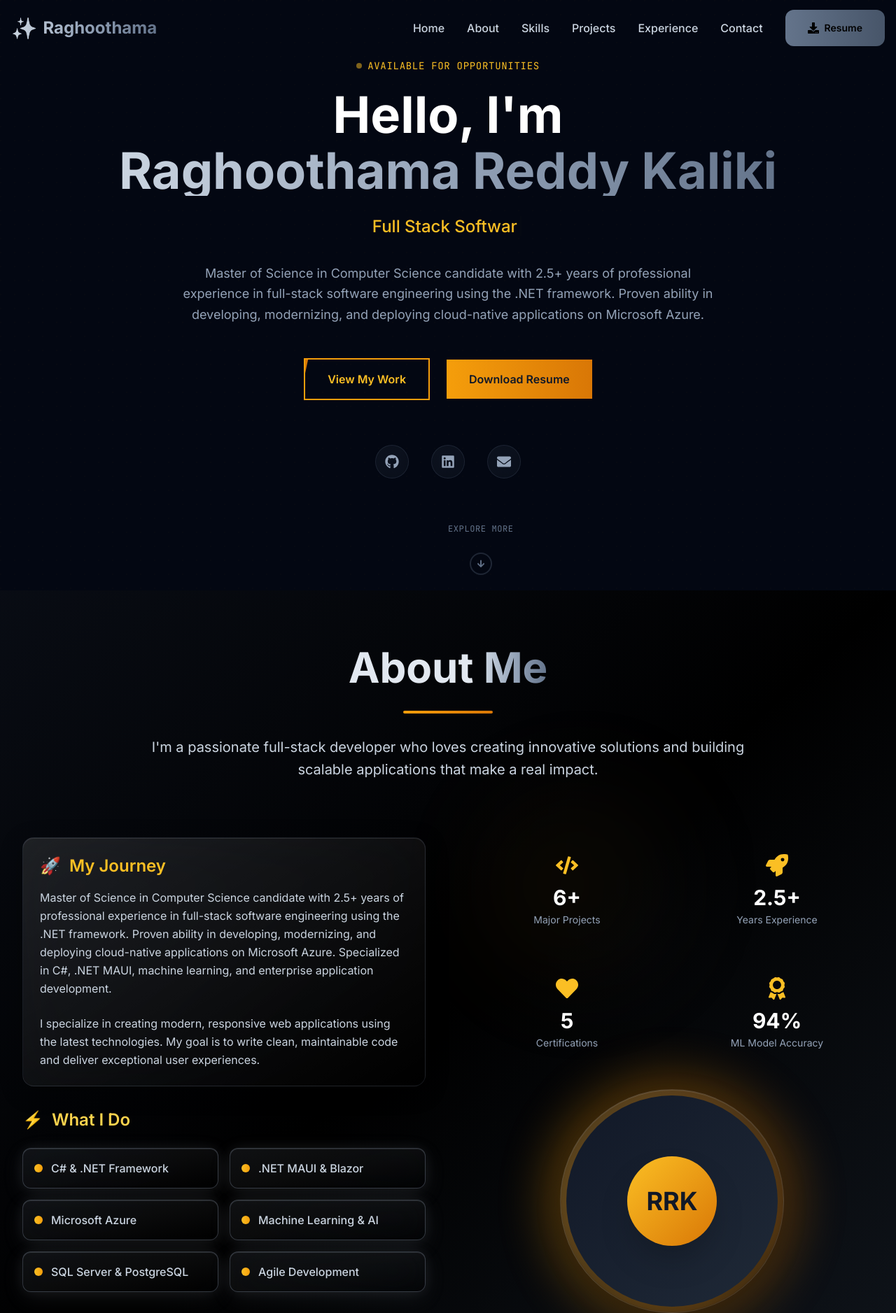
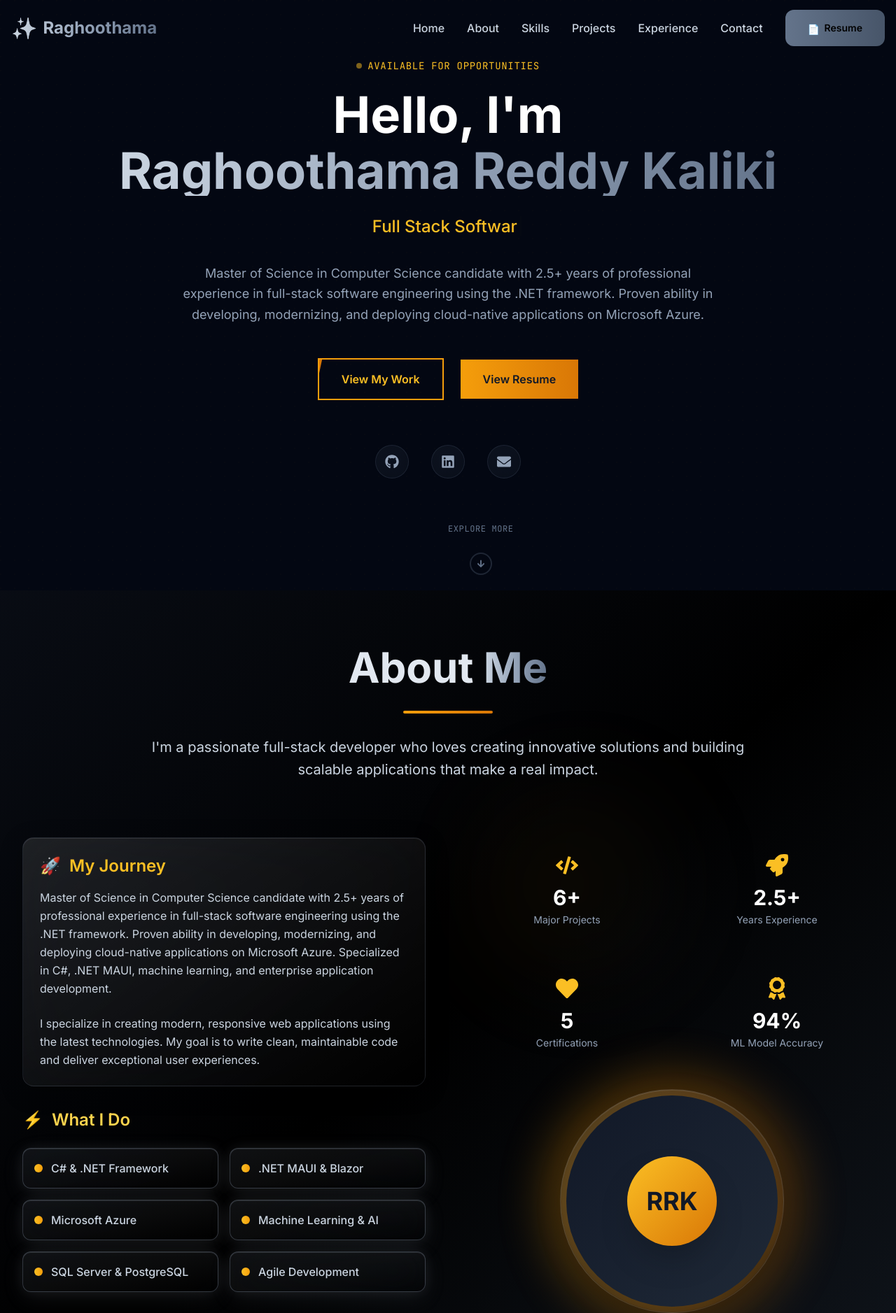
Before and after one commit to Raghoothamareddy/Portfolio, a React (Vite) app: page / in a window 1280 px wide. Shown: the top 1877 px of the page at 70% size. Built offline with nearby package versions, Linux system fonts and the light colour scheme.

Commit message:
resume and UI updates

```diff
--- a/src/components/About.tsx
+++ b/src/components/About.tsx
@@ -140,11 +140,12 @@ const About: React.FC = () => {
             <motion.div variants={itemVariants}>
               <a
                 href={personalInfo.resumeUrl}
-                download
+                target="_blank"
+                rel="noopener noreferrer"
                 className="frost-button inline-flex items-center space-x-2 group"
               >
                 <span>📄</span>
-                <span>Download Resume</span>
+                <span>View Resume</span>
               </a>
             </motion.div>
           </motion.div>
--- a/src/components/Footer.tsx
+++ b/src/components/Footer.tsx
@@ -116,12 +116,13 @@ const Footer: React.FC = () => {
 
               <motion.a
                 href={personalInfo.resumeUrl}
-                download
+                target="_blank"
+                rel="noopener noreferrer"
                 whileHover={{ scale: 1.05 }}
                 whileTap={{ scale: 0.95 }}
                 className="inline-flex items-center space-x-2 bg-primary-600 hover:bg-primary-500 text-white px-4 py-2 rounded-lg font-semibold transition-all duration-300 text-sm"
               >
-                <span>Download Resume</span>
+                <span>View Resume</span>
               </motion.a>
             </motion.div>
           </div>
--- a/src/components/Hero.tsx
+++ b/src/components/Hero.tsx
@@ -127,13 +127,14 @@ const Hero: React.FC = () => {
 
             <motion.a
               href={personalInfo.resumeUrl}
-              download
+              target="_blank"
+              rel="noopener noreferrer"
               whileHover={{ scale: 1.05 }}
               whileTap={{ scale: 0.95 }}
               className="group relative"
             >
               <div className="bg-gradient-to-r from-gold-500 to-gold-600 text-dark-900 font-semibold px-8 py-4 transition-all duration-300 group-hover:shadow-lg group-hover:shadow-gold-500/50">
-                Download Resume
+                View Resume
               </div>
             </motion.a>
           </motion.div>
--- a/src/components/Navbar.tsx
+++ b/src/components/Navbar.tsx
@@ -1,7 +1,7 @@
 import React, { useState, useEffect } from 'react';
 import { motion, AnimatePresence } from 'framer-motion';
 import { Link } from 'react-scroll';
-import { FaBars, FaTimes, FaDownload } from 'react-icons/fa';
+import { FaBars, FaTimes } from 'react-icons/fa';
 import { personalInfo } from '@/data/portfolio';
 
 interface NavbarProps {
@@ -108,15 +108,16 @@ const Navbar: React.FC<NavbarProps> = ({ scrollDirection }) => {
               </Link>
             ))}
 
-            {/* Resume Download */}
+            {/* Resume View */}
             <motion.a
               href={personalInfo.resumeUrl}
-              download
+              target="_blank"
+              rel="noopener noreferrer"
               whileHover={{ scale: 1.05, y: -2 }}
               whileTap={{ scale: 0.95 }}
               className="frost-button flex items-center space-x-2 text-sm"
             >
-              <FaDownload className="w-4 h-4" />
+              <span className="w-4 h-4">📄</span>
               <span>Resume</span>
             </motion.a>
           </div>
@@ -157,17 +158,18 @@ const Navbar: React.FC<NavbarProps> = ({ scrollDirection }) => {
                   </Link>
                 ))}
 
-                {/* Mobile Resume Download */}
+                {/* Mobile Resume View */}
                 <motion.a
                   href={personalInfo.resumeUrl}
-                  download
+                  target="_blank"
+                  rel="noopener noreferrer"
                   whileHover={{ scale: 1.02 }}
                   whileTap={{ scale: 0.98 }}
                   onClick={() => setIsOpen(false)}
                   className="frost-button flex items-center justify-center space-x-2 mt-6"
                 >
-                  <FaDownload className="w-4 h-4" />
-                  <span>Download Resume</span>
+                  <span className="w-4 h-4">📄</span>
+                  <span>View Resume</span>
                 </motion.a>
               </div>
             </motion.div>
--- a/src/data/portfolio.ts
+++ b/src/data/portfolio.ts
@@ -5,14 +5,14 @@ export const personalInfo: PersonalInfo = {
   title: "Full Stack Software Engineer & .NET Specialist",
   bio: "Master of Science in Computer Science candidate with 2.5+ years of professional experience in full-stack software engineering using the .NET framework. Proven ability in developing, modernizing, and deploying cloud-native applications on Microsoft Azure. Specialized in C#, .NET MAUI, machine learning, and enterprise application development.",
   avatar: "/avatar.jpg",
-  resumeUrl: "/My_Resume_Raghoothama Reddy p.pdf",
+  resumeUrl: "/RaghoothamaReddyKaliki_Resume.pdf",
   contact: {
     email: "raghoothamakaliki@gmail.com",
     phone: "+1 (203) 666-0811",
     location: "Bridgeport, Connecticut, 06604",
-    linkedin: "https://linkedin.com/in/raghoothama-reddy-kaliki",
-    github: "https://github.com/raghoothama-reddy-kaliki",
-    website: "yourwebsite.com"
+    linkedin: "https://www.linkedin.com/in/raghoothama-reddy-kaliki-aa2292208/",
+    github: "https://github.com/Raghoothamareddy",
+    website: "/"
   }
 };
 
```
Also changed, not shown: 2 other files (tests, documents, lock files or other folders).
